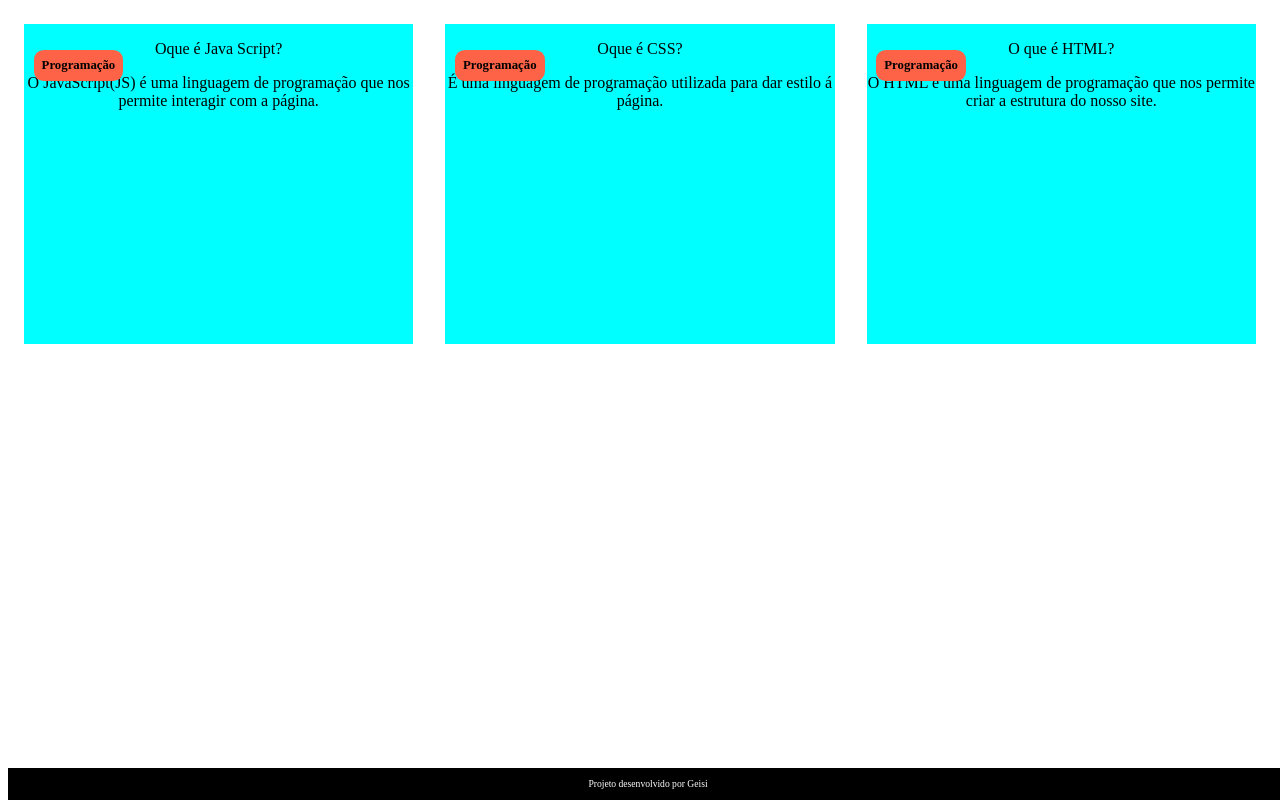
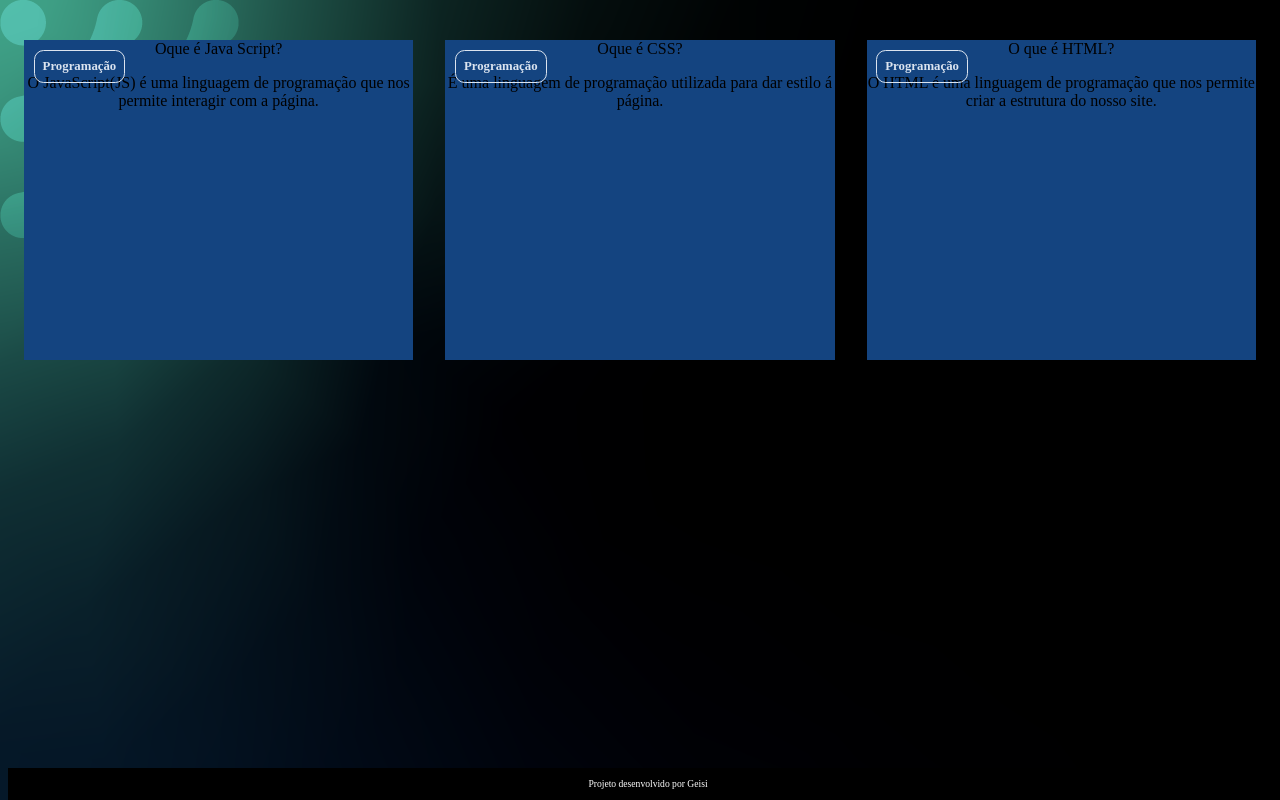
Before and after one commit to GeisianeAlbino/Ferramenta-de-estudos-Geisi, a plain HTML site: page index.html in a window 1280 px wide. Drawn offline with Linux system fonts and the light colour scheme; a web font is replaced by a local one.

Commit message:
concluimos a aula 4

```diff
--- a/assets/style.css
+++ b/assets/style.css
@@ -5,7 +5,7 @@
 }
 
 body {
-     background:url(../bg-desktop.webp)
+     background:url(../bg-desktop.webp);
      font-family: Bai Jamjuree;
 }
 
@@ -15,7 +15,6 @@ body {
 
 .cartao {
      margin: 1rem 1rem;
-     background-color: aqua;
      height: 20rem;
      flex-grow: 1;
      flex-basis: calc(33% - 6rem);
@@ -24,10 +23,12 @@ body {
 .cartao__conteudo {
      text-align: center;
      height:100%;
+     background-color: var(--card-front-color);
 }
 
 .cartao__conteudo h3 {
-     background-color: tomato;
+     color:var(--text-color);
+     border: 1px solid var(--text-color);
      text-align: left;
      padding: 0.5rem;
      position: absolute;
```
Also changed, not shown: index.html (+3 -5 lines).
